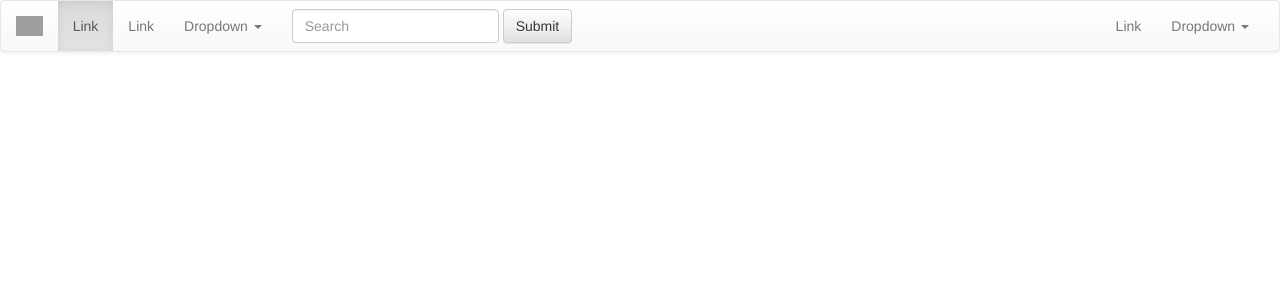
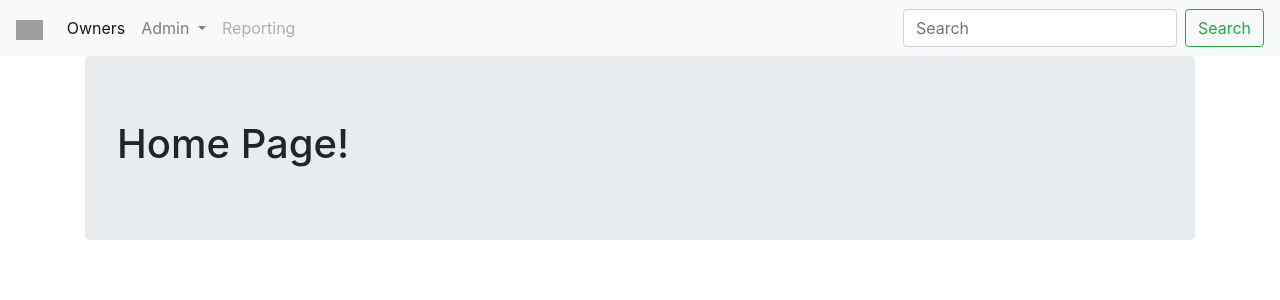
Before and after one commit to VladPrytula/ZPL_RECO_POC, a Django app: page / in a window 1280 px wide. Shown: the top 300 px of the page. Run offline with Django 3.2, Linux system fonts and the light colour scheme; parts of the project's set-up code (start-up, migrations or seed data) failed here and were passed over; some libraries are stand-ins or nearby versions; grey boxes are pictures that could not be loaded.

Commit message:
fixed navbar to bootstrap 4

```diff
--- a/cbv_reco/templates/base.html
+++ b/cbv_reco/templates/base.html
@@ -7,81 +7,59 @@
     <title>Base Page</title>
     <meta name="viewport" content="width=device-width, initial-scale=1">
     <!-- Bootstrap  -->
-    <!-- Latest compiled and minified CSS -->
-    <link rel="stylesheet" href="https://maxcdn.bootstrapcdn.com/bootstrap/3.3.7/css/bootstrap.min.css" integrity="sha384-BVYiiSIFeK1dGmJRAkycuHAHRg32OmUcww7on3RYdg4Va+PmSTsz/K68vbdEjh4u"
+    <link rel="stylesheet" href="https://stackpath.bootstrapcdn.com/bootstrap/4.1.3/css/bootstrap.min.css" integrity="sha384-MCw98/SFnGE8fJT3GXwEOngsV7Zt27NXFoaoApmYm81iuXoPkFOJwJ8ERdknLPMO"
         crossorigin="anonymous">
-
-    <!-- Optional theme -->
-    <link rel="stylesheet" href="https://maxcdn.bootstrapcdn.com/bootstrap/3.3.7/css/bootstrap-theme.min.css" integrity="sha384-rHyoN1iRsVXV4nD0JutlnGaslCJuC7uwjduW9SVrLvRYooPp2bWYgmgJQIXwl/Sp"
-        crossorigin="anonymous">
-
-    <!-- Latest compiled and minified JavaScript -->
-    <script src="https://maxcdn.bootstrapcdn.com/bootstrap/3.3.7/js/bootstrap.min.js" integrity="sha384-Tc5IQib027qvyjSMfHjOMaLkfuWVxZxUPnCJA7l2mCWNIpG9mGCD8wGNIcPD7Txa"
+    <script src="https://code.jquery.com/jquery-3.3.1.slim.min.js" integrity="sha384-q8i/X+965DzO0rT7abK41JStQIAqVgRVzpbzo5smXKp4YfRvH+8abtTE1Pi6jizo"
         crossorigin="anonymous"></script>
-
+    <script src="https://cdnjs.cloudflare.com/ajax/libs/popper.js/1.14.3/umd/popper.min.js" integrity="sha384-ZMP7rVo3mIykV+2+9J3UJ46jBk0WLaUAdn689aCwoqbBJiSnjAK/l8WvCWPIPm49"
+        crossorigin="anonymous"></script>
+    <script src="https://stackpath.bootstrapcdn.com/bootstrap/4.1.3/js/bootstrap.min.js" integrity="sha384-ChfqqxuZUCnJSK3+MXmPNIyE6ZbWh2IMqE241rYiqJxyMiZ6OW/JmZQ5stwEULTy"
+        crossorigin="anonymous"></script>
 </head>
 
 <body>
+    <nav class="navbar navbar-expand-lg navbar-light bg-light">
+        <a class="navbar-brand" href="/">
+                <img alt="Zooplus" src="https://shop-cdn-m.shpp.ext.zooplus.io/61d5577da20c924c95bf59b25742ecad/theme/zooplus/zooplus.de/image/icons/logo.png"
+                height="20">
+        </a>
+        <button class="navbar-toggler" type="button" data-toggle="collapse" data-target="#navbarSupportedContent"
+            aria-controls="navbarSupportedContent" aria-expanded="false" aria-label="Toggle navigation">
+            <span class="navbar-toggler-icon"></span>
+        </button>
 
-    <nav class="navbar navbar-default">
-        <div class="container-fluid">
-            <!-- Brand and toggle get grouped for better mobile display -->
-            <div class="navbar-header">
-                <button type="button" class="navbar-toggle collapsed" data-toggle="collapse" data-target="#bs-example-navbar-collapse-1"
-                    aria-expanded="false">
-                    <span class="sr-only">Toggle navigation</span>
-                    <span class="icon-bar"></span>
-                    <span class="icon-bar"></span>
-                    <span class="icon-bar"></span>
-                </button>
-                <a class="navbar-brand" href="#">
-                    <img alt="Zooplus" src="https://shop-cdn-m.shpp.ext.zooplus.io/61d5577da20c924c95bf59b25742ecad/theme/zooplus/zooplus.de/image/icons/logo.png"
-                       height="20">
-                </a>
-            </div>
-
-            <!-- Collect the nav links, forms, and other content for toggling -->
-            <div class="collapse navbar-collapse" id="bs-example-navbar-collapse-1">
-                <ul class="nav navbar-nav">
-                    <li class="active"><a href="#">Link <span class="sr-only">(current)</span></a></li>
-                    <li><a href="#">Link</a></li>
-                    <li class="dropdown">
-                        <a href="#" class="dropdown-toggle" data-toggle="dropdown" role="button" aria-haspopup="true"
-                            aria-expanded="false">Dropdown <span class="caret"></span></a>
-                        <ul class="dropdown-menu">
-                            <li><a href="#">Action</a></li>
-                            <li><a href="#">Another action</a></li>
-                            <li><a href="#">Something else here</a></li>
-                            <li role="separator" class="divider"></li>
-                            <li><a href="#">Separated link</a></li>
-                            <li role="separator" class="divider"></li>
-                            <li><a href="#">One more separated link</a></li>
-                        </ul>
-                    </li>
-                </ul>
-                <form class="navbar-form navbar-left">
-                    <div class="form-group">
-                        <input type="text" class="form-control" placeholder="Search">
+        <div class="collapse navbar-collapse" id="navbarSupportedContent">
+            <ul class="navbar-nav mr-auto">
+                <li class="nav-item active">
+                    <a class="nav-link" href="{% url 'basic_app:list' %}">Owners</a>
+                </li>
+                <li class="nav-item dropdown">
+                    <a class="nav-link dropdown-toggle" href="#" id="navbarDropdown" role="button" data-toggle="dropdown"
+                        aria-haspopup="true" aria-expanded="false">
+                        Admin
+                    </a>
+                    <div class="dropdown-menu" aria-labelledby="navbarDropdown">
+                        <a class="dropdown-item" href="{% url 'admin:index' %}">Admin</a>
+                        <a class="dropdown-item" href="#">Future action</a>
+                        <div class="dropdown-divider"></div>
+                        <a class="dropdown-item" href="#">Some other action</a>
                     </div>
-                    <button type="submit" class="btn btn-default">Submit</button>
-                </form>
-                <ul class="nav navbar-nav navbar-right">
-                    <li><a href="#">Link</a></li>
-                    <li class="dropdown">
-                        <a href="#" class="dropdown-toggle" data-toggle="dropdown" role="button" aria-haspopup="true"
-                            aria-expanded="false">Dropdown <span class="caret"></span></a>
-                        <ul class="dropdown-menu">
-                            <li><a href="#">Action</a></li>
-                            <li><a href="#">Another action</a></li>
-                            <li><a href="#">Something else here</a></li>
-                            <li role="separator" class="divider"></li>
-                            <li><a href="#">Separated link</a></li>
-                        </ul>
-                    </li>
-                </ul>
-            </div><!-- /.navbar-collapse -->
-        </div><!-- /.container-fluid -->
+                </li>
+                <li class="nav-item">
+                    <a class="nav-link disabled" href="#">Reporting</a>
+                </li>
+            </ul>
+            <form class="form-inline my-2 my-lg-0">
+                <input class="form-control mr-sm-2" type="search" placeholder="Search" aria-label="Search">
+                <button class="btn btn-outline-success my-2 my-sm-0" type="submit">Search</button>
+            </form>
+        </div>
     </nav>
 </body>
+<div class="container">
+    {% block body_block %}
+
+    {% endblock body_block %}
+</div>
 
 </html>
```
Also changed, not shown: cbv_reco/basic_app/templates/basic_app/basic_app_base.html (+45 -64 lines).
